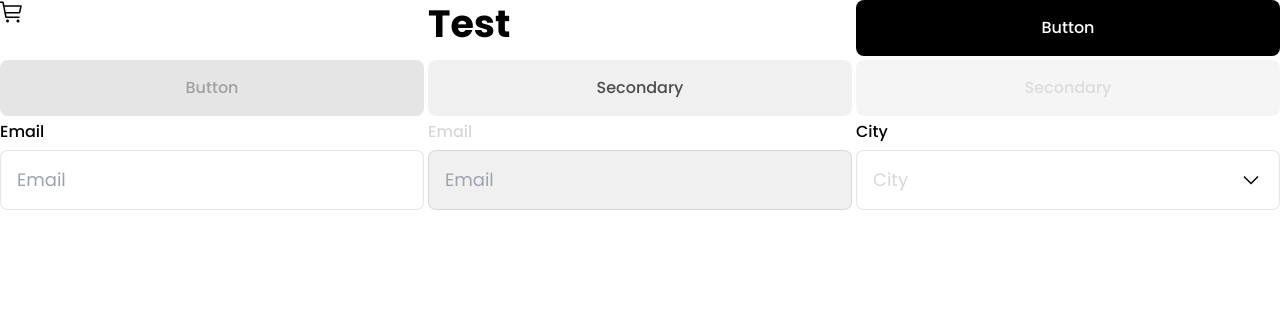
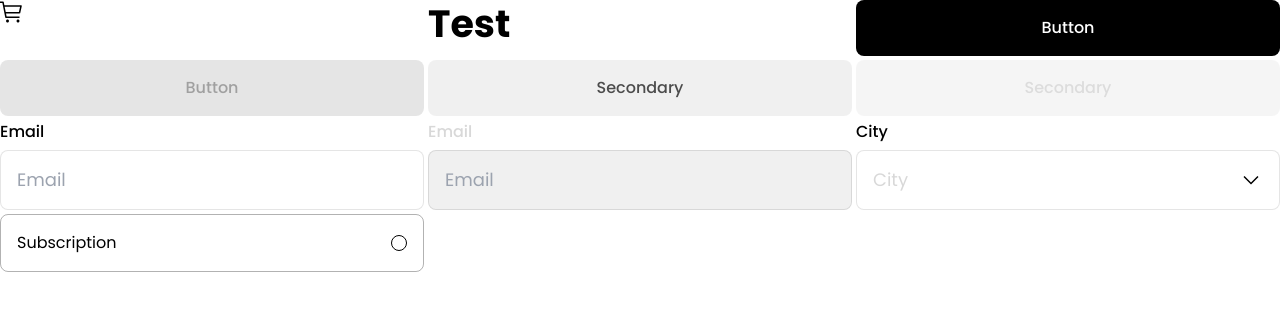
Before and after one commit to Jwakers/pooch-and-mutt-product-detail, a Next.js app: page / in a window 1280 px wide. Shown: the top 310 px of the page. Built offline with nearby package versions, Linux system fonts and the light colour scheme.

Commit message:
feat: add radio component

```diff
--- a/app/page.tsx
+++ b/app/page.tsx
@@ -1,6 +1,8 @@
 import { FormInput, FormSelect } from "@/components/form/inputs";
 import { Cart } from "@/components/icons";
 import { Button } from "@/components/ui/button";
+import { Label } from "@/components/ui/label";
+import { RadioGroup, RadioGroupItem } from "@/components/ui/radio-group";
 import { cn } from "@/lib/utils";
 
 export default function Home() {
@@ -27,6 +29,21 @@ export default function Home() {
       />
 
       <FormSelect id="city" label="City" />
+
+      <RadioGroup>
+        <Label
+          className={cn(
+            "flex cursor-pointer items-center justify-between gap-x-2 rounded-medium border border-black/30 p-6 transition-colors",
+            "hover:border-primary",
+            "focus-within:border-2 focus-within:border-primary",
+            "active:border-primary",
+            "has-[[data-state=checked]]:border-primary",
+          )}
+        >
+          <span className="text-p2">Subscription</span>
+          <RadioGroupItem value="compact" />
+        </Label>
+      </RadioGroup>
     </div>
   );
 }
--- /dev/null
+++ b/components/ui/radio-group.tsx
@@ -0,0 +1,44 @@
+"use client";
+
+import * as RadioGroupPrimitive from "@radix-ui/react-radio-group";
+import { Circle } from "lucide-react";
+import * as React from "react";
+
+import { cn } from "@/lib/utils";
+
+const RadioGroup = React.forwardRef<
+  React.ElementRef<typeof RadioGroupPrimitive.Root>,
+  React.ComponentPropsWithoutRef<typeof RadioGroupPrimitive.Root>
+>(({ className, ...props }, ref) => {
+  return (
+    <RadioGroupPrimitive.Root
+      className={cn("grid gap-2", className)}
+      {...props}
+      ref={ref}
+    />
+  );
+});
+RadioGroup.displayName = RadioGroupPrimitive.Root.displayName;
+
+const RadioGroupItem = React.forwardRef<
+  React.ElementRef<typeof RadioGroupPrimitive.Item>,
+  React.ComponentPropsWithoutRef<typeof RadioGroupPrimitive.Item>
+>(({ className, ...props }, ref) => {
+  return (
+    <RadioGroupPrimitive.Item
+      ref={ref}
+      className={cn(
+        "aspect-square h-6 w-6 rounded-full border border-primary focus:outline-none focus-visible:ring-2 focus-visible:ring-offset-2 disabled:cursor-not-allowed disabled:text-disabled",
+        className,
+      )}
+      {...props}
+    >
+      <RadioGroupPrimitive.Indicator className="flex items-center justify-center">
+        <Circle className="h-[10px] w-[10px] fill-primary text-primary" />
+      </RadioGroupPrimitive.Indicator>
+    </RadioGroupPrimitive.Item>
+  );
+});
+RadioGroupItem.displayName = RadioGroupPrimitive.Item.displayName;
+
+export { RadioGroup, RadioGroupItem };
--- a/package.json
+++ b/package.json
@@ -10,6 +10,7 @@
   },
   "dependencies": {
     "@radix-ui/react-label": "^2.1.1",
+    "@radix-ui/react-radio-group": "^1.2.2",
     "@radix-ui/react-select": "^2.1.3",
     "@radix-ui/react-slot": "^1.1.1",
     "class-variance-authority": "^0.7.1",
--- a/tailwind.config.ts
+++ b/tailwind.config.ts
@@ -147,21 +147,21 @@ export default {
         "1.125rem",
         {
           lineHeight: "1.625rem",
-          fontWeight: 400,
+          fontWeight: 300,
         },
       ],
       p2: [
         "1rem",
         {
           lineHeight: "1.5rem",
-          fontWeight: 400,
+          fontWeight: 300,
         },
       ],
       c1: [
         "0.625rem",
         {
           lineHeight: "0.875rem",
-          fontWeight: 400,
+          fontWeight: 300,
         },
       ],
       "button-default": [
```
Also changed, not shown: 2 other files (tests, documents, lock files or other folders).
